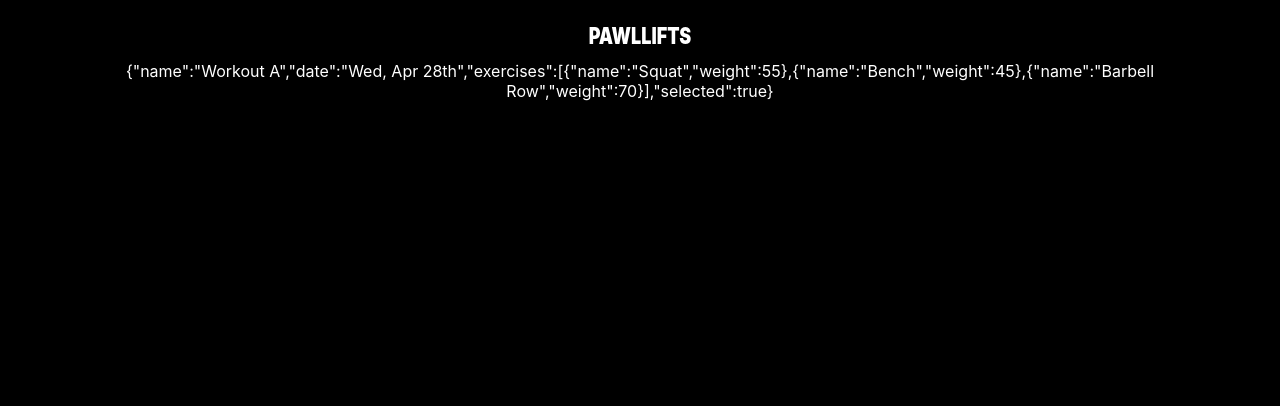
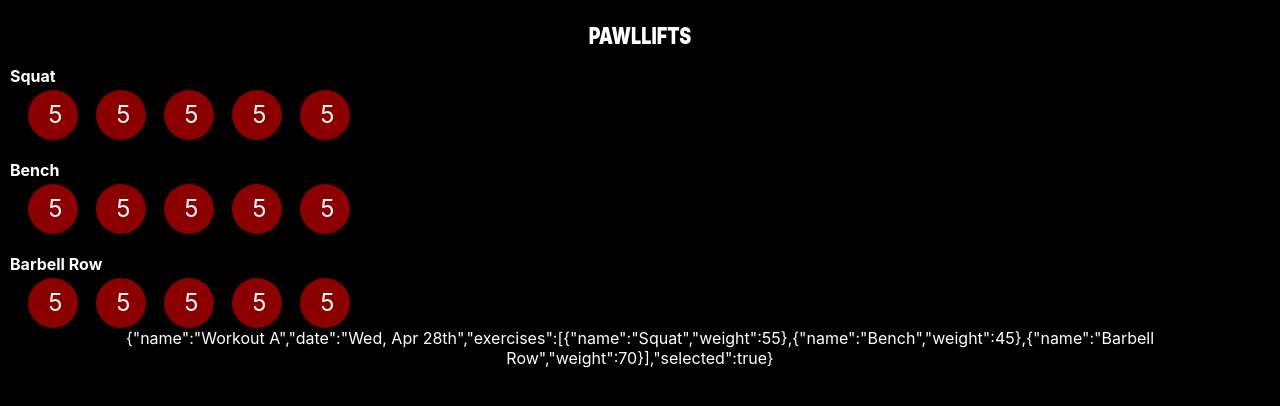
Before and after one commit to ageoldpun/pawl-lifts, a React (Create React App) app: page / in a window 1280 px wide. Both pictures are taken after a click on the button "Start Workout". Shown: the top 406 px of the page. Built offline with nearby package versions, Linux system fonts and the light colour scheme.

Commit message:
Add bad circles for rep count

```diff
--- a/src/App.css
+++ b/src/App.css
@@ -49,3 +49,25 @@
   bottom: 10px;
   margin-right: 10px;
 }
+
+.exercise {
+  text-align: left;
+  margin-top: 20px;
+}
+
+.exercise-name {
+  margin-bottom: 4px;
+  font-weight: 700;
+}
+
+.reps {
+  margin-left: 18px;
+  height: 50px;
+  width: 50px;
+  background-color: darkred;
+  border-radius: 50%;
+  display: inline-flex;
+  text-align: center;
+  font-size: 24px;
+  align-items: center;
+}
--- a/src/App.js
+++ b/src/App.js
@@ -68,12 +68,11 @@
           <Summary
             upcomingWorkouts={dummyWorkoutData}
             startWorkout={this.startWorkout}
-          /> : ''
-        }
-        {this.state.view === 'workout' ?
+          />
+          :
           <Workout
             workout={dummyWorkoutData[0]}
-          /> : ''
+          />
         }
       </div>
     );
--- a/src/components/Workout.js
+++ b/src/components/Workout.js
@@ -8,6 +8,18 @@
       <header className="app-header">
         <h2 className="bold">PawlLifts</h2>
       </header>
+      {workout.exercises.map((exercise) =>
+        <div key={exercise.name} className="exercise">
+          <p className="exercise-name">{exercise.name}</p>
+          <div>
+            <span className="reps">&nbsp;&nbsp;&nbsp;5</span>
+            <span className="reps">&nbsp;&nbsp;&nbsp;5</span>
+            <span className="reps">&nbsp;&nbsp;&nbsp;5</span>
+            <span className="reps">&nbsp;&nbsp;&nbsp;5</span>
+            <span className="reps">&nbsp;&nbsp;&nbsp;5</span>
+          </div>
+        </div>
+      )}
       {JSON.stringify(workout)}
     </div>
   );
```
